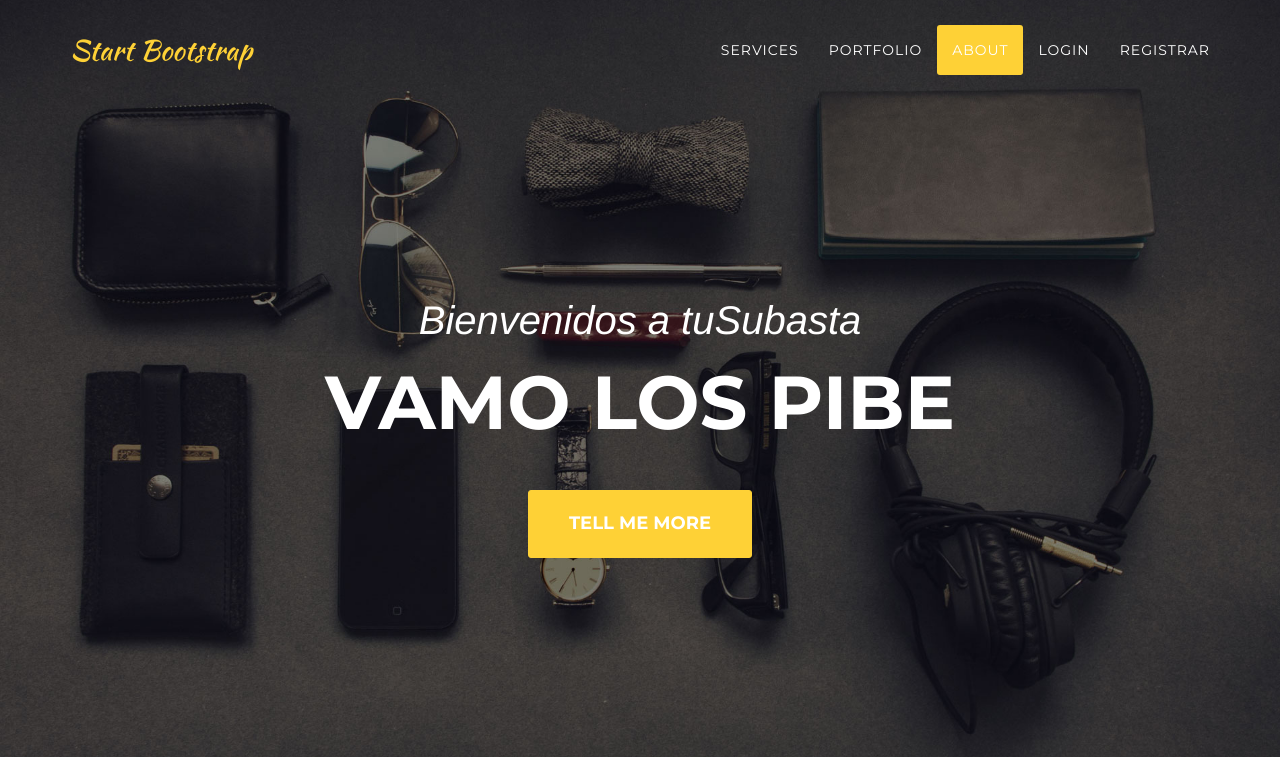
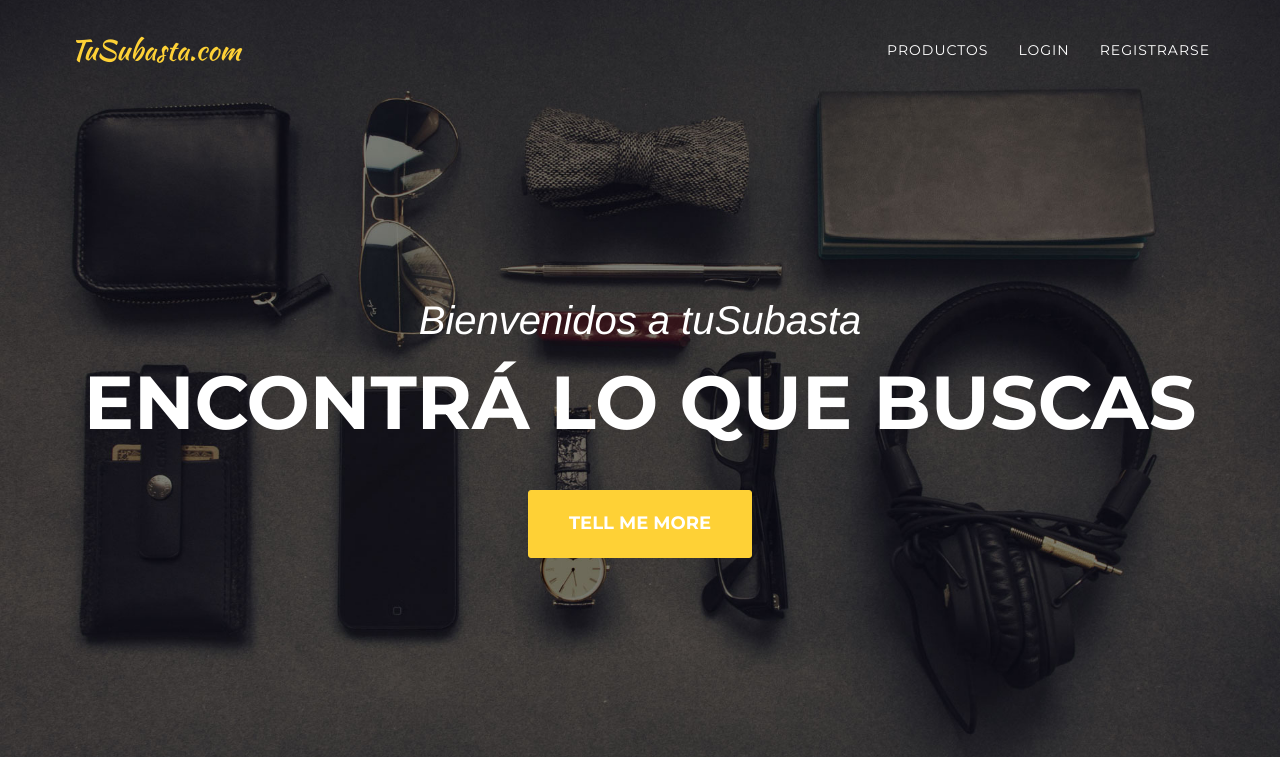
Before and after one commit to d22m9p92/IngWeb, a Django app: page / in a window 1280 px wide. Shown: the top 757 px of the page. Run offline with Django 3.2, Linux system fonts and the light colour scheme; some libraries are stand-ins or nearby versions; some web fonts are replaced.

Commit message:
registrar y login

```diff
--- a/tusubasta/login/form.py
+++ b/tusubasta/login/form.py
@@ -7,10 +7,8 @@ class formRegistrar(forms.Form):
 	password = forms.CharField(max_length=25, label='Contraseña', widget=forms.PasswordInput(attrs={'class' : 'validate'}))
 	confpassword = forms.password=forms.CharField(max_length=25, label='Repetir contraseña',widget=forms.PasswordInput(attrs={'class': 'validate'}))
 	apellido = forms.CharField(max_length=25, label='Apellido', widget=forms.TextInput(attrs={'class' : 'validate'}))
-	fechaNacimiento = forms.DateField(label='Fecha de Nacimiento', widget=forms.DateInput(attrs={'class' : 'validate'}))
+	#fechaNacimiento = forms.DateField(label='Fecha de Nacimiento', widget=forms.DateInput(attrs={'class' : 'validate'}))
 	nombre = forms.CharField(max_length=25, label='Nombre', widget=forms.TextInput(attrs={'class' : 'validate'}))
-
-    #nombre2 = forms.CharField(max_length=25, label='Nombre', widget=forms.TextInput(attrs={'class' : 'validate'}))
 
 
 
--- a/tusubasta/login/views.py
+++ b/tusubasta/login/views.py
@@ -14,6 +14,7 @@ from django.http import HttpResponseRedirect, HttpResponse
 class home(View):
     def get(self, request):
         return render(request, "index.html")
+
 
 def login_aplicacion(request):
     if request.method=='POST':
@@ -40,60 +41,26 @@ def login_aplicacion(request):
 
 
 def registrar(request):
-    #form = formRegistrar()
-    #return render(request,'registrar.html', { 'form': form })
     if request.method=='POST':
-        form = formRegistro(request.POST)
-        if not User.objects.filter(username=request.POST['username']):
+
+        #if not User.objects.filter(username=request.POST['username']):
          #Se verifica que no sea repetido
-            if request.POST['password'] == request.POST['confpassword']:
-                username = request.POST['username']
-                nombre = request.POST['nombre']
-                apellido = request.POST['apellido']
-                email = request.POST['email']
-                password = request.POST['password']
-                user = User.objects.create_user(username=username, email=email, password=password, first_name=nombre, last_name=apellido)
-                user.is_active = False
-                user.save()
-                send_registration_confirmation(user)
-                return render(request, 'index.html')
-            else:
-                return('contraseña incorreca')
+        if request.POST['password'] == request.POST['confpassword']:
+            nickname = request.POST['nickName']
+            nombre = request.POST['nombre']
+            apellido = request.POST['apellido']
+            email = request.POST['email']
+            password = request.POST['password']
+            user = User.objects.create_user(username=nickname, email=email, password=password, first_name=nombre, last_name=apellido)
+            user.is_active = False
+            user.save()
+            #send_registration_confirmation(user)
+            #return render(request, 'index.html')
+            return HttpResponseRedirect("/productos/")
         else:
-            return('mail ya existente')
+            return('contraseña incorreca')
+        #else:
+        #    return('mail ya existente')
     else:
-        return('error')
-
-
-
-
-#def registro(request):
-#   pass
-# #     if request.method == 'POST':
-# #         form = formRegistro(request.POST)
-# #         if form.is_valid():
-# #             if not User.objects.filter(username=request.POST["email"]):#Verifico que no sea repetido
-# #             if request.POST['password']== request.POST['confpassword']:
-# #                 username = request.POST['email']
-# #                 password = request.POST['password']
-# #                 email = request.POST['email']
-# #                 nombre = request.POST['nombre']
-# #                 apellido = request.POST['apellido']
-# #                 user = User.objects.create_user(username=username,email= email, password =password,first_name=nombre,last_name=apellido)
-# #                 user.is_active = False
-# #                 user.save()
-# #                 confirmation_code = ''.join(random.choice(string.ascii_uppercase + string.digits + string.ascii_lowercase) for x in range(33))
-# #                 p = Perfil(usuario=user, codigo=confirmation_code)
-# #                 p.save()
-# #                 send_registration_confirmation(user,p)
-# #                 return render(request,'registroCorrecto.html',{})
-# #             else:
-                 #return render(request,'registro.html',{'form':form ,'error':'Las passwords ingresadas no coinciden'})
-# #             else:
-# #                 return render(request,'registro.html',{'form':form,'error':'El email que ingreso ya esta registrado'})
-# #             else:
-# #                 form = formRegistro()
-# #                 return render(request,'registro.html',{'form':form,'error':'Error al ingresar el formulario'})
-# #             else:
-# #                 form = formRegistro()
-# #                 return render(request,'registro.html',{'form':form,'error':''})
+        form = formRegistrar()
+    return render(request,'registrar.html', { 'form': form })
--- a/tusubasta/templates/index.html
+++ b/tusubasta/templates/index.html
@@ -10,7 +10,7 @@
     <meta name="description" content="">
     <meta name="author" content="">
 
-    <title>Agency - Start Bootstrap Theme</title>
+    <title>Tu subasta</title>
 
     <!-- Bootstrap Core CSS -->
     <link href="{% static "vendor/bootstrap/css/bootstrap.min.css" %}" rel="stylesheet" >
@@ -44,7 +44,7 @@
                 <button type="button" class="navbar-toggle" data-toggle="collapse" data-target="#bs-example-navbar-collapse-1">
                     <span class="sr-only">Toggle navigation</span> Menu <i class="fa fa-bars"></i>
                 </button>
-                <a class="navbar-brand page-scroll" href="#page-top">Start Bootstrap</a>
+                <a class="navbar-brand page-scroll" href="#page-top">TuSubasta.com</a>
             </div>
 
             <!-- Collect the nav links, forms, and other content for toggling -->
@@ -53,20 +53,22 @@
                     <li class="hidden">
                         <a href="#page-top"></a>
                     </li>
+                    <!--
                     <li>
                         <a class="page-scroll" href="#services">Services</a>
                     </li>
                     <li>
                         <a class="page-scroll" href="#portfolio">Portfolio</a>
                     </li>
+                    -->
                     <li>
-                        <a class="page-scroll" href="#about">About</a>
+                        <a href="/productos/">Productos</a>
                     </li>
                     <li>
                         <a href="/login/">Login</a>
                     </li>
                     <li>
-                        <a href="/registrar/">Registrar</a>
+                        <a href="/registrar/">Registrarse</a>
                     </li>
 
                 </ul>
@@ -81,7 +83,7 @@
         <div class="container">
             <div class="intro-text">
                 <div class="intro-lead-in">Bienvenidos a tuSubasta</div>
-                <div class="intro-heading">Vamo los pibe</div>
+                <div class="intro-heading">Encontrá lo que buscas</div>
                 <a href="#services" class="page-scroll btn btn-xl">Tell Me More</a>
             </div>
         </div>
@@ -309,7 +311,7 @@
         <div class="container">
             <div class="row">
                 <div class="col-lg-12 text-center">
-                    <h2 class="section-heading">Las wachas</h2>
+                    <h2 class="section-heading">El equipo</h2>
                     <h3 class="section-subheading text-muted">Lorem ipsum dolor sit amet consectetur.</h3>
                 </div>
             </div>
--- a/tusubasta/templates/registrar.html
+++ b/tusubasta/templates/registrar.html
@@ -5,7 +5,7 @@
 
 <body id="page-top" class="login">
 
-<form class="form-horizontal" action="/" method="POST">
+<form class="form-horizontal" action="/registrar/" method="POST">
               {% csrf_token%}
               <div class="input-field col s6">
                 <label for="nickName">Usuario</label>
--- /dev/null
+++ b/tusubasta/tusubasta/form.py
@@ -0,0 +1,2 @@
+from django import forms
+#from .models import *
--- a/tusubasta/tusubasta/settings.py
+++ b/tusubasta/tusubasta/settings.py
@@ -41,6 +41,7 @@ INSTALLED_APPS = (
     'sitio',
     'login',
 )
+
 
 MIDDLEWARE_CLASSES = (
     'django.contrib.sessions.middleware.SessionMiddleware',
--- a/tusubasta/tusubasta/urls.py
+++ b/tusubasta/tusubasta/urls.py
@@ -1,6 +1,7 @@
 from django.conf.urls import include, url
 from django.contrib import admin
 from login.views import *
+from . import views
 
 
 urlpatterns = [
@@ -10,6 +11,7 @@ urlpatterns = [
 
     url(r'^admin/', include(admin.site.urls)),
     url(r'^$', home.as_view()),
-    url(r'', include('login.urls'))
+    url(r'', include('login.urls')),
+    url(r'^productos/$', views.productos),
 
 ]
```
Also changed, not shown: tusubasta/templates/base.html (+45 -6 lines), tusubasta/tusubasta/views.py (added, +13 -0 lines).
